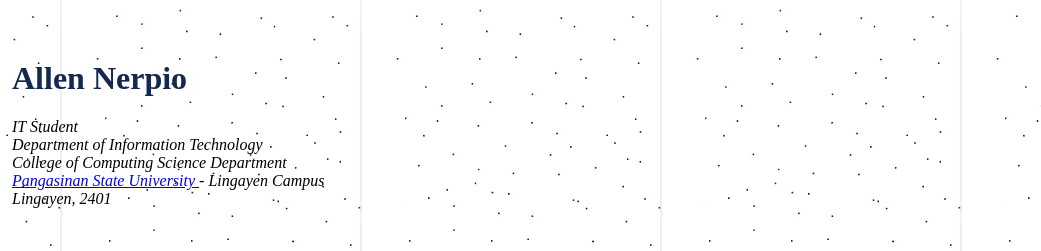
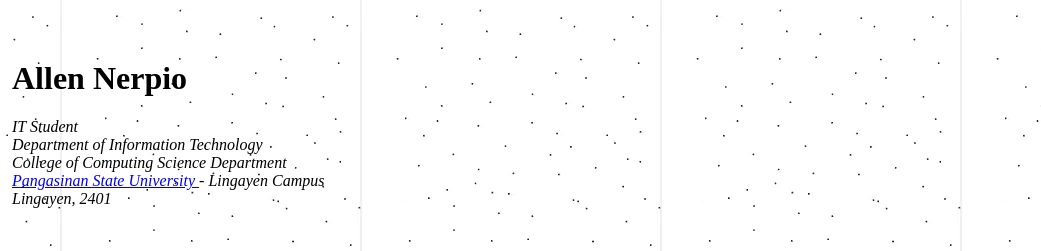
Before and after one commit to allnnrp/acn, a plain HTML site: page index.html in a window 1280 px wide. Shown: the top 251 px of the page, 239-1280 px from the left. Drawn offline with Linux system fonts and the light colour scheme.

Commit message:
Update index.html

```diff
--- a/index.html
+++ b/index.html
@@ -13,7 +13,7 @@
     <tr>
       <td> <img src="1.png" height="200" width="200" ></td>
       <td>
-        <h1 style= "color:#142850"> Allen Nerpio</h1>
+        <h1 style= "color:142850;"> Allen Nerpio</h1>
         <p> <em> IT Student <br>
           Department of Information Technology <br>
           College of Computing Science Department <br>
```
